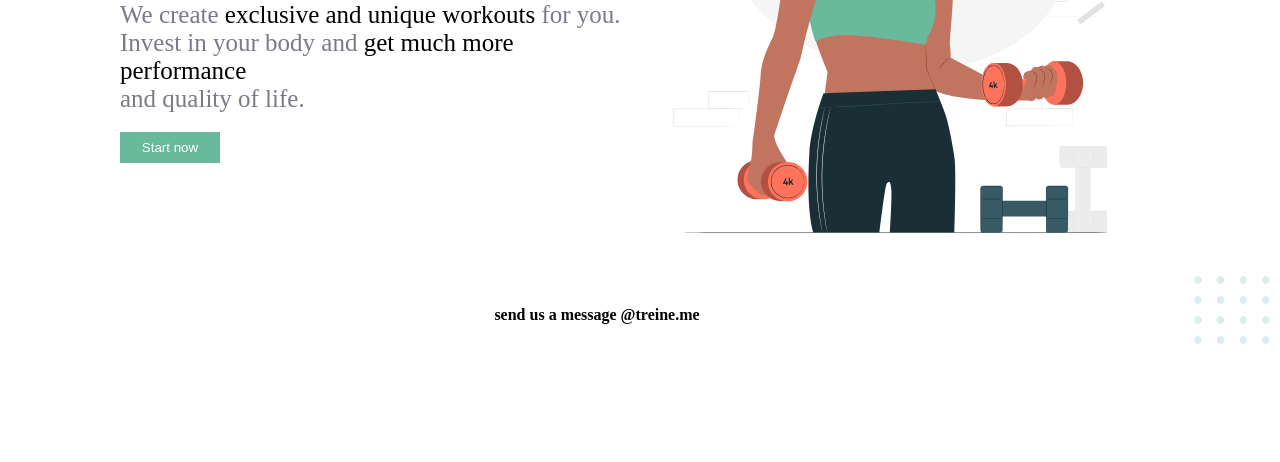
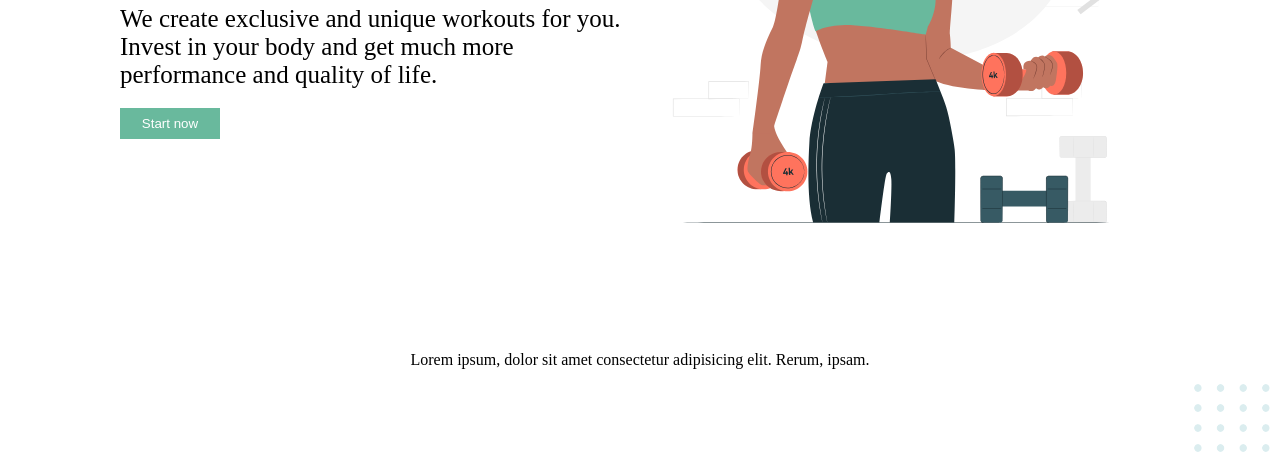
Before and after one commit to Humaira-Khadija/Project-02, a plain HTML site: page index.html in a window 1280 px wide. Shown: the part 338-800 px from the top of the page. Drawn offline with Linux system fonts and the light colour scheme; some icons are missing; a web font is replaced by a local one.

Commit message:
change position

```diff
--- a/index.css
+++ b/index.css
@@ -5,6 +5,7 @@
 
 .body {
   font-family: "Roboto", sans-serif;
+  position: relative;
 }
 
 .max-width {
@@ -43,17 +44,20 @@
   color: #7e7e7e;
 }
 .main-content {
-  margin-top: 15px;
-  padding: 15px;
+  /* margin-top: 15px; */
+  /* padding: 15px; */
   display: flex;
-  flex-direction: row;
+  /* background-color: burlywood; */
   justify-content: space-between;
   align-items: center;
+  margin-top: 20px;
+
 }
 
 .div-3 {
   display: flex;
   flex-direction: column;
+  /* align-items: center; */
   gap: 19px;
 }
 .div-3 h1 {
@@ -62,10 +66,9 @@
 
 .div-3 h1 span {
   color: #89c5cc;
-  font-size: 60px;
 }
 .div-3 p {
-  color: #7d7987;
+
   font-size: 25px;
 }
 .div-3 p span {
@@ -103,3 +106,9 @@
   padding-top: 30px;
   bottom: 16px;
 }
+
+.bottom-img{
+    position: absolute;
+    bottom: 0;
+    right: 0;
+}
--- a/index.html
+++ b/index.html
@@ -30,21 +30,18 @@
           <span> exclusive</span> for you!
         </h1>
         <p>
-          We create <span>exclusive and unique workouts</span> for you. <br />
-          Invest in your body and <span> get much more performance</span> <br />
+          We create exclusive and unique workouts for you. <br />
+          Invest in your body and get much more performance
           and quality of life.
         </p>
         <button class="button">
           <i class="fa-brands fa-whatsapp"></i> Start now
         </button>
       </div>
-        <img src="fitness-jump (1).svg" alt="" />
+     <img src="fitness-jump (1).svg" alt="" />
     </section>
+    <div style="text-align: center; margin-top: 100px;"> <p>Lorem ipsum, dolor sit amet consectetur adipisicing elit. Rerum, ipsam.</p></div>
 
-    <section class="last">
-      <h2></h2>
-      <p class="p">send us a message @treine.me</p>
-      <img src="balls-decoration (1).svg" alt="" />
-    </section>
+    <img class="bottom-img" src="balls-decoration (1).svg" alt="">
   </body>
 </html>
```
